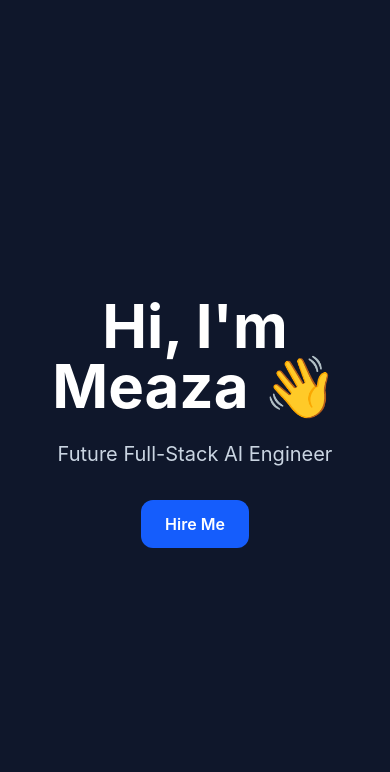
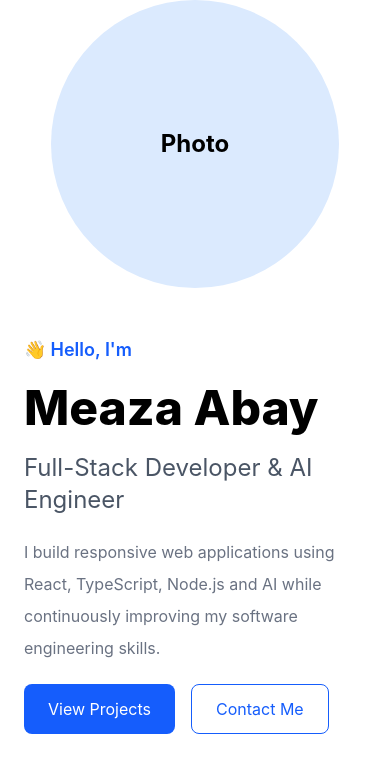
Before and after one commit to Meaza336/meaza-portfolio, a React (Vite) app: page / in a window 390 px wide. Shown: the top 772 px of the page. Built offline with nearby package versions, Linux system fonts and the light colour scheme.

Commit message:
feat: create responsive hero section

```diff
--- a/src/App.tsx
+++ b/src/App.tsx
@@ -1,20 +1,10 @@
+import Hero from "./components/Hero"
+
 function App() {
   return (
-    <main className="min-h-screen bg-slate-900 text-white flex items-center justify-center">
-      <div className="text-center">
-        <h1 className="text-6xl font-bold">
-          Hi, I'm Meaza 👋
-        </h1>
-
-        <p className="mt-6 text-xl text-slate-300">
-          Future Full-Stack AI Engineer
-        </p>
-
-        <button className="mt-8 rounded-xl bg-blue-600 px-6 py-3 font-semibold hover:bg-blue-700 transition">
-          Hire Me
-        </button>
-      </div>
-    </main>
+    <>
+      <Hero />
+    </>
   );
 }
 
--- /dev/null
+++ b/src/components/Hero.tsx
@@ -0,0 +1,52 @@
+function Hero() {
+  return (
+    <section className="min-h-screen max-w-7xl mx-auto px-6 flex flex-col-reverse md:flex-row items-center justify-between gap-12">
+
+      {/* Left Side */}
+      <div className="flex-1 flex flex-col gap-5">
+
+        <p className="text-lg text-blue-600 font-semibold">
+          👋 Hello, I'm
+        </p>
+
+        <h1 className="text-5xl md:text-7xl font-extrabold">
+          Meaza Abay
+        </h1>
+
+        <h2 className="text-2xl md:text-3xl text-gray-600">
+          Full-Stack Developer & AI Engineer
+        </h2>
+
+        <p className="text-gray-500 max-w-xl leading-8">
+          I build responsive web applications using React,
+          TypeScript, Node.js and AI while continuously
+          improving my software engineering skills.
+        </p>
+
+        <div className="flex gap-4">
+
+          <button className="bg-blue-600 text-white px-6 py-3 rounded-lg hover:bg-blue-700 transition">
+            View Projects
+          </button>
+
+          <button className="border border-blue-600 text-blue-600 px-6 py-3 rounded-lg hover:bg-blue-50 transition">
+            Contact Me
+          </button>
+
+        </div>
+
+      </div>
+
+      {/* Right Side */}
+
+      <div className="w-72 h-72 rounded-full bg-blue-100 flex items-center justify-center text-2xl font-bold">
+
+        Photo
+
+      </div>
+
+    </section>
+  );
+}
+
+export default Hero;
--- /dev/null
+++ b/src/types/Hero.ts
@@ -0,0 +1,5 @@
+export interface HeroProps {
+  name: string;
+  role: string;
+  description: string;
+}
```
Also changed, not shown: src/assets/profile.jpg (added), src/components/Button.tsx (added), src/components/SectionTitle.tsx (added).
